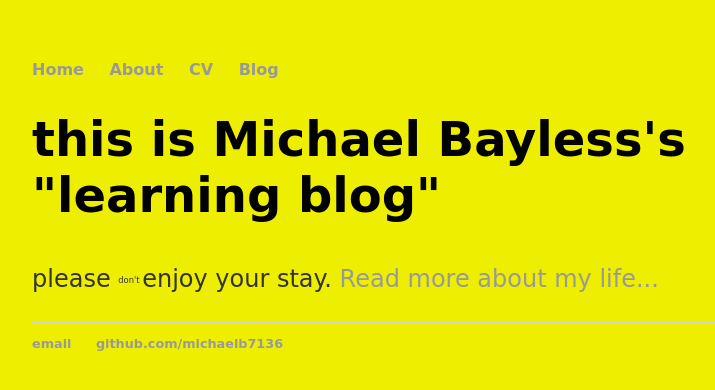
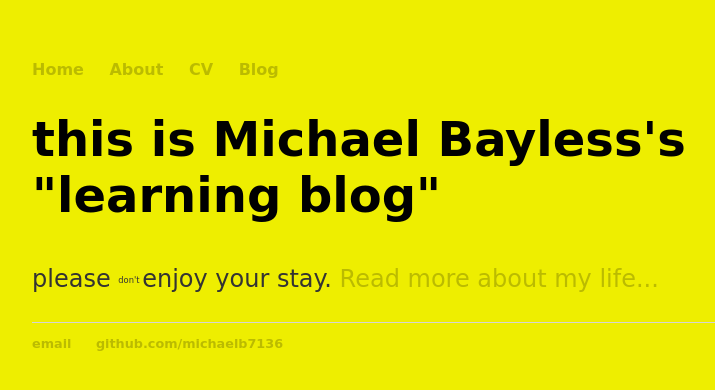
Before and after one commit to michaelb7136/michaelb7136, a Jekyll site: the page built from index.html, in a window 1280 px wide. Shown: the top 390 px of the page, without its empty margins (160-875 px from the left). Built offline with Jekyll 4.4.1, drawn with Linux system fonts in a browser that asks for light colours.

Commit message:
Update main.css

```diff
--- a/css/main.css
+++ b/css/main.css
@@ -16,7 +16,7 @@ nav ul li, footer ul li {
 }
 a {
     text-decoration: none;
-    color: #999;
+    color: #BBBB00;
 }
 a:hover {
     text-decoration: underline;
```
